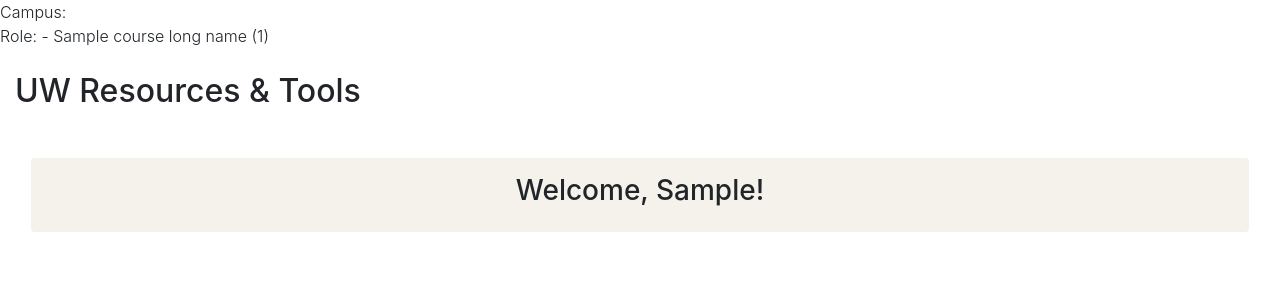
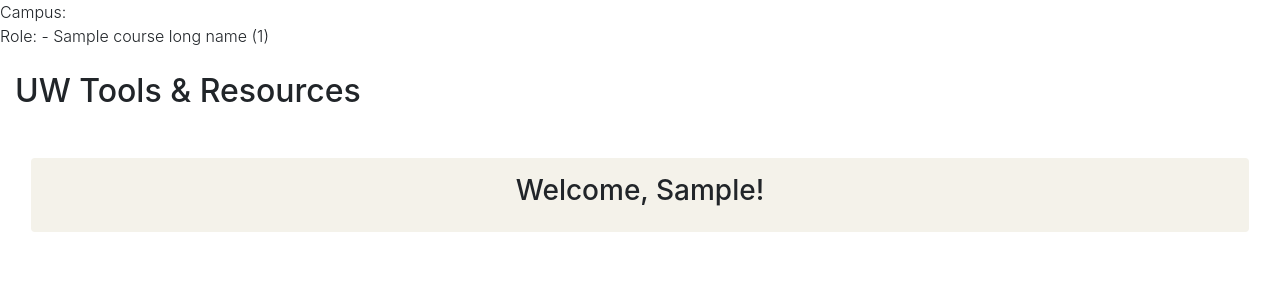
Before and after one commit to uw-it-aca/info-hub-lti, a Django app: template infohub/templates/infohub/home.html in a window 1280 px wide. Shown: the top 300 px of the page. Run offline with Django 3.2, Linux system fonts and the light colour scheme; the template is opened without the code that fills it: most values are stand-ins (such as "Sample title", 1, 10 or a date in 2020); style sheets or scripts are compiled from the project's sources; some libraries are stand-ins or nearby versions.

Commit message:
Change tool name in header.

```diff
--- a/infohub/templates/infohub/home.html
+++ b/infohub/templates/infohub/home.html
@@ -39,7 +39,7 @@
 
     <div class="row">
       <div class="col">
-        <h1 class="h2 mb-5" id="uw_infohub_header">UW Resources &amp; Tools</h1>
+        <h1 class="h2 mb-5" id="uw_infohub_header">UW Tools &amp; Resources</h1>
 
         <div class="p-3 mx-3 mb-5 rounded" style="background: #f4f2ea;">
           <div class="h3 text-center">Welcome, {{ user_first_name }}!</div>
```
